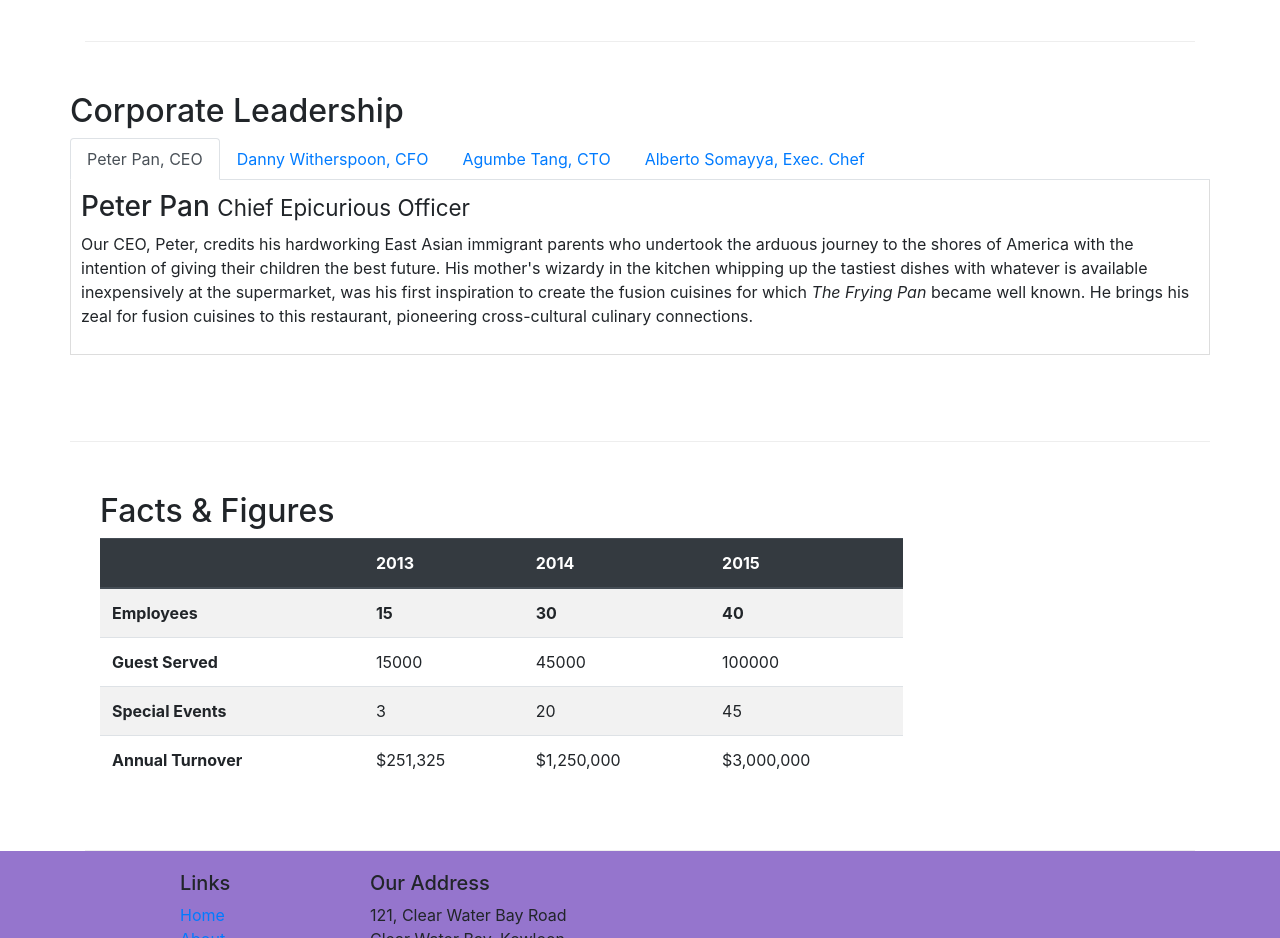
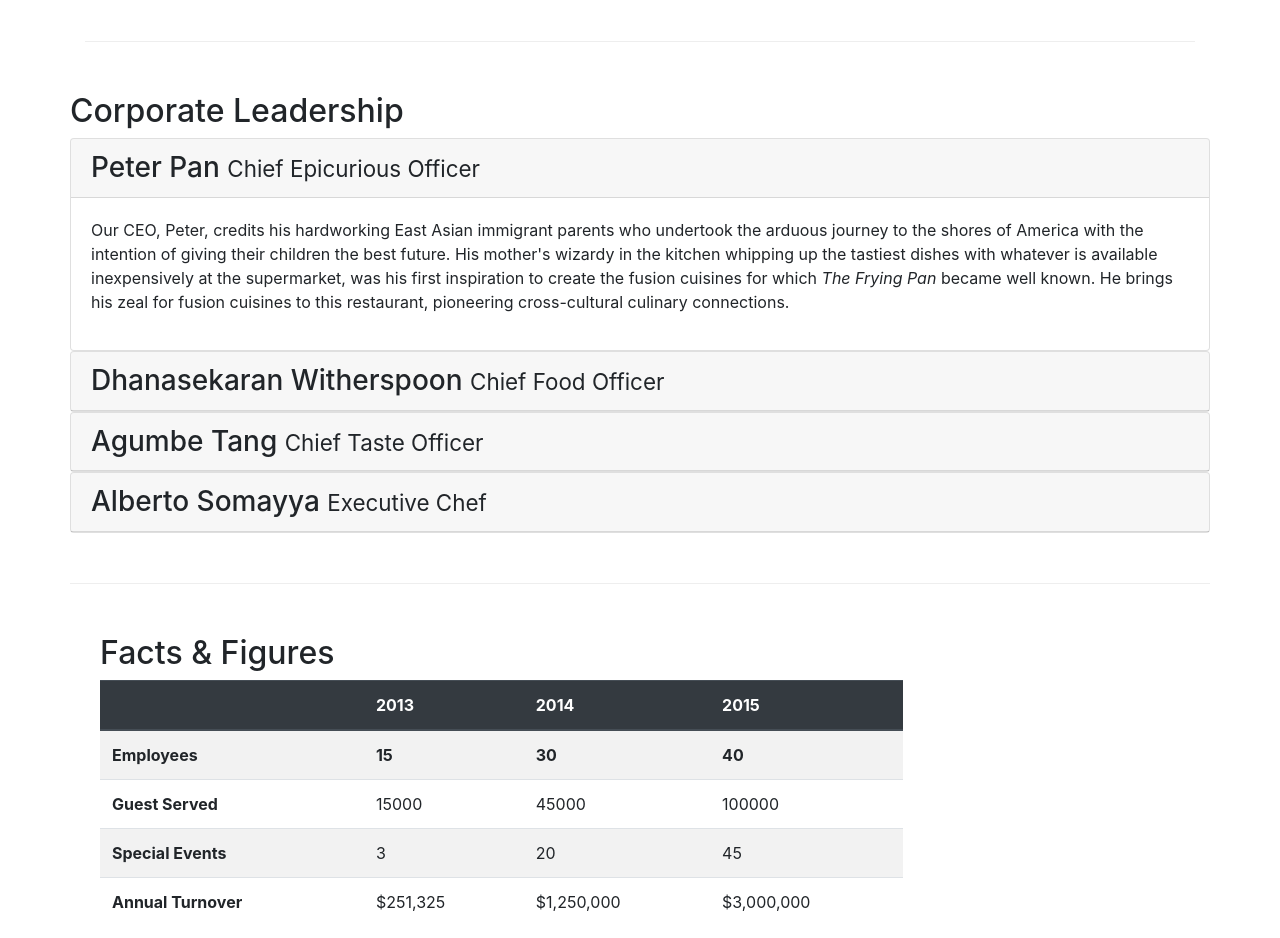
Before and after one commit to stefanodipierro/Front-End-Web-UI-Frameworks-and-Tools-Bootstrap-4-, a website: page aboutus.html in a window 1280 px wide. Shown: the part 880-1818 px from the top of the page. Drawn offline with nearby package versions, Linux system fonts and the light colour scheme.

Commit message:
Accordion

```diff
--- a/CSS/style.css
+++ b/CSS/style.css
@@ -36,14 +36,16 @@
 .navbar-dark {
     background-color: #512DA8;
 }
-.card-block {
-    padding-left: 10px;
-    padding-top: 10px;
-    padding-right: 10px;
-}
+
+
 .tab-content {
     border-left: 1px solid #ddd;
     border-right: 1px solid #ddd;
     border-bottom: 1px solid #ddd;
     padding: 10px;
 }
+.card-block {
+    padding-left: 10px;
+    padding-top: 10px;
+    padding-right: 10px;
+}
--- a/aboutus.html
+++ b/aboutus.html
@@ -115,43 +115,72 @@
             <div class="row-content col-12">
                 <h2>Corporate Leadership</h2>
 
-                <ul class="nav nav-tabs">
-                    <li class="nav-item">
-                        <a class="nav-link active" href="#peter"
-                          role="tab" data-toggle="tab">Peter Pan, CEO</a>
-                      </li>
-                      <li class="nav-item">
-                        <a class="nav-link" href="#danny" role="tab"
-                          data-toggle="tab">Danny Witherspoon, CFO</a>
-                      </li>
-                      <li class="nav-item">
-                        <a class="nav-link" href="#agumbe"role="tab"
-                          data-toggle="tab">Agumbe Tang, CTO</a>
-                      </li>
-                      <li class="nav-item">
-                        <a class="nav-link" href="#alberto" role="tab"
-                          data-toggle="tab">Alberto Somayya, Exec. Chef</a>
-                      </li>
-                </ul>
 
-                <div class="tab-content">
-                    <div role="tabpanel" class="tab-pane fade show active" id="peter">
-                        <h3>Peter Pan <small>Chief Epicurious Officer</small></h3>
 
-                        <div class="d-none d-sm-block"><p>Our CEO, Peter, credits his hardworking East Asian immigrant parents who undertook the arduous journey to the shores of America with the intention of giving their children the best future. His mother's wizardy in the kitchen whipping up the tastiest dishes with whatever is available inexpensively at the supermarket, was his first inspiration to create the fusion cuisines for which <em>The Frying Pan</em> became well known. He brings his zeal for fusion cuisines to this restaurant, pioneering cross-cultural culinary connections.</p></div>
+                <div id="accordion">
+                    <div class="card">
+                        <div class="card-header" role="tab" id="peterhead">
+                            <h3 class="mb-0">
+                                <a data-toggle="collapse" data-target="#peter">Peter Pan <small>Chief Epicurious Officer</small></a>
+                            </h3>
+
+                        </div>
+                        <div role="tabpanel" class="collapse show" id="peter" data-parent="#accordion">
+                            <div class="card-body">
+
+
+                                <div class="d-none d-sm-block"><p>Our CEO, Peter, credits his hardworking East Asian immigrant parents who undertook the arduous journey to the shores of America with the intention of giving their children the best future. His mother's wizardy in the kitchen whipping up the tastiest dishes with whatever is available inexpensively at the supermarket, was his first inspiration to create the fusion cuisines for which <em>The Frying Pan</em> became well known. He brings his zeal for fusion cuisines to this restaurant, pioneering cross-cultural culinary connections.</p></div>
+                            </div>
+                        </div>
+
                     </div>
-                    <div role="tabpanel" class="tab-pane fade" id="danny">
-                        <h3>Dhanasekaran Witherspoon <small>Chief Food Officer</small></h3>
-                        <div class="d-none d-sm-block"><p>Our CFO, Danny, as he is affectionately referred to by his colleagues, comes from a long established family tradition in farming and produce. His experiences growing up on a farm in the Australian outback gave him great appreciation for varieties of food sources. As he puts it in his own words, <em>Everything that runs, wins, and everything that stays, pays!</em></p></div>
+                    <div class="card">
+
+                            <div class="card-header" role="tab" id="dannyhead">
+                                <h3 class="mb-0">
+                                    <a class="collapsed" data-toggle="collapse" data-target="#danny">Dhanasekaran Witherspoon <small>Chief Food Officer</small>
+                                    </a>
+                                </h3>
+
+                            </div>
+                            <div class="collapse" id="danny" data-parent="#accordion">
+                                <div class="card-body">
+
+                                        <div class="d-none d-sm-block"><p>Our CFO, Danny, as he is affectionately referred to by his colleagues, comes from a long established family tradition in farming and produce. His experiences growing up on a farm in the Australian outback gave him great appreciation for varieties of food sources. As he puts it in his own words, <em>Everything that runs, wins, and everything that stays, pays!</em></p></div>
+
+                                </div>
+                            </div>
                     </div>
-                    <div role="tabpanel" class="tab-pane fade" id="agumbe">
-                        <h3>Agumbe Tang <small>Chief Taste Officer</small></h3>
-                        <div class="d-none d-sm-block"><p>Blessed with the most discerning gustatory sense, Agumbe, our CTO, personally ensures that every dish that we serve meets his exacting tastes. Our chefs dread the tongue lashing that ensues if their dish does not meet his exacting standards. He lives by his motto, <em>You click only if you survive my lick.</em></p></div>
+                    <div class="card">
+                        <div class="card-header" role="tab" id="agumbehead">
+                            <h3 class="mb-0">
+                                <a class="collapsed" data-toggle="collapse" data-target="#agumbe">Agumbe Tang <small>Chief Taste Officer</small></a>
+                            </h3>
+                        </div>
+                        <div class="collapse" id="agumbe" data-parent="#accordion">
+                            <div class="card-body">
+
+                                    <div class="d-none d-sm-block"><p>Blessed with the most discerning gustatory sense, Agumbe, our CTO, personally ensures that every dish that we serve meets his exacting tastes. Our chefs dread the tongue lashing that ensues if their dish does not meet his exacting standards. He lives by his motto, <em>You click only if you survive my lick.</em></p></div>
+
+                            </div>
+                        </div>
                     </div>
-                    <div role="tabpanel" class="tab-pane fade" id="alberto">
-                        <h3>Alberto Somayya <small>Executive Chef</small></h3>
-                        <div class="d-none d-sm-block"><p>Award winning three-star Michelin chef with wide International experience having worked closely with whos-who in the culinary world, he specializes in creating mouthwatering Indo-Italian fusion experiences. He says, <em>Put together the cuisines from the two craziest cultures, and you get a winning hit! Amma Mia!</em></p></div>
+                    <div class="card">
+                        <div class="card-header" role="tab" id="albertohead">
+                            <h3 class="mb-0">
+                                <a class="collapased" data-toggle="collapse" data-target="#alberto">Alberto Somayya <small>Executive Chef</small></a>
+                            </h3>
+
+                        </div>
+                        <div class="collapse" id="alberto" data-parent="#accordion">
+                            <div class="card-body">
+
+                                    <div class="d-none d-sm-block"><p>Award winning three-star Michelin chef with wide International experience having worked closely with whos-who in the culinary world, he specializes in creating mouthwatering Indo-Italian fusion experiences. He says, <em>Put together the cuisines from the two craziest cultures, and you get a winning hit! Amma Mia!</em></p></div>
+
+                            </div>
+                        </div>
                     </div>
+
                 </div>
 
             </div>
```
